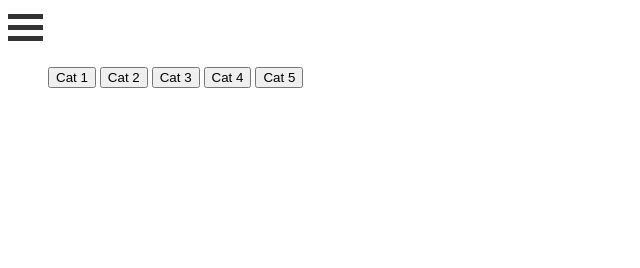
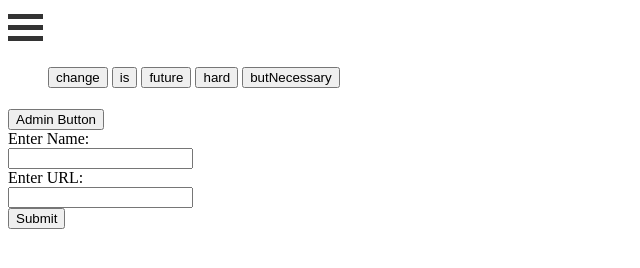
Before and after one commit to CEOATbetrworld/MVO, a plain HTML site: page index.html in a window 1280 px wide. Shown: the whole page, without its empty margins (0-640 px from the left). Drawn offline with Linux system fonts and the light colour scheme.

Commit message:
added admin area and form

```diff
--- a/index.html
+++ b/index.html
@@ -14,11 +14,11 @@
 
 
 <ul class="navBar">
-<button id="b1">Cat 1</button>
-<button id="b2">Cat 2</button>
-<button id="b3">Cat 3</button>
-<button id="b4">Cat 4</button>
-<button id="b5">Cat 5</button>
+<button id="b1"></button>
+<button id="b2"></button>
+<button id="b3"></button>
+<button id="b4"></button>
+<button id="b5"></button>
 </ul>
 
 <div id = "Catdisplay">
@@ -27,7 +27,18 @@
 <img src="" id="imgSrc">
 </div>
 
+<button id="admin">Admin Button</button>
+<div id="adminArea">
+<form>
+Enter Name:<br>
+<input type="text" name="aname" value=""><br>
+Enter URL:<br>
+<input type="text" name="aimageURL"><br>
+<button id="sub">Submit</button>
+</form>
+</div>
 
-	<script type="text/javascript" src = scripts/script.js></script>
+
+<script type="text/javascript" src = scripts/script.js></script>
 </body>
 </html>
--- a/scripts/script.js
+++ b/scripts/script.js
@@ -16,23 +16,23 @@ let nav = document.getElementsByClassName("navBar");
 ////////////// Model ////////////////////
 
 let cats = [{
-     name : "cat1",
+     name : "change",
      source : "images/cat1.png",
      clicks : 0
 },{
-     name : "cat2",
+     name : "is",
      source : "images/cat2.png",
      clicks: 0
 },{
-     name : "cat3",
+     name : "future",
      source : "images/cat3.png",
      clicks: 0
 },{
-     name : "cat4",
+     name : "hard",
      source : "images/cat4.png",
      clicks : 0
 },{
-     name : "cat5",
+     name : "butNecessary",
      source : "images/cat5.png",
      clicks: 0
 }]
@@ -44,20 +44,45 @@ let buttons = ["b1","b2","b3","b4","b5"];
 let catName = document.getElementById("name");
 let imageSource = document.getElementById("imgSrc");
 let counter = document.getElementById("counter");
+let but  = document.getElementById("sub");
+let admin = document.getElementById('admin');
+let adminArea = document.getElementById('adminArea')
 imageSource.style.display = 'none';
 
 ////////////Octopus///////////
 
 for(let i = 0 ; i < buttons.length ; i++){
  let curb = document.getElementById(buttons[i]);
+ curb.innerHTML = cats[i].name;
   curb.addEventListener('click',function(){
     imageSource.style.display = 'block';
     catName.innerHTML = cats[i].name;
     counter.innerHTML = cats[i].clicks;
     imageSource.src = cats[i].source;
+    let currCat = i;
+    document.getElementsByName("aname")[0].value = cats[i].name
+    document.getElementsByName('aimageURL')[0].value = cats[i].source
     imageSource.addEventListener('click',function(){
        cats[i].clicks++;
        counter.innerHTML = cats[i].clicks;
-    })
+    });
   });
 }
+
+ admin.addEventListener('click',function(){
+      if(adminArea.style.display === 'none'){
+       adminArea.style.display = 'block';
+      }
+      else{
+        adminArea.style.display = 'none';
+      }
+ });
+
+ but.addEventListener('click',function(e){
+  let inputText = document.getElementsByName("aname")[0].value;
+  let enteredURL = document.getElementsByName('aimageURL')[0].value;
+   e.preventDefault();
+      catName.innerHTML = inputText;
+      imageSource.src =  enteredURL;
+      adminArea.style.display = 'none';
+ });
```
Also changed, not shown: 1 other file.
